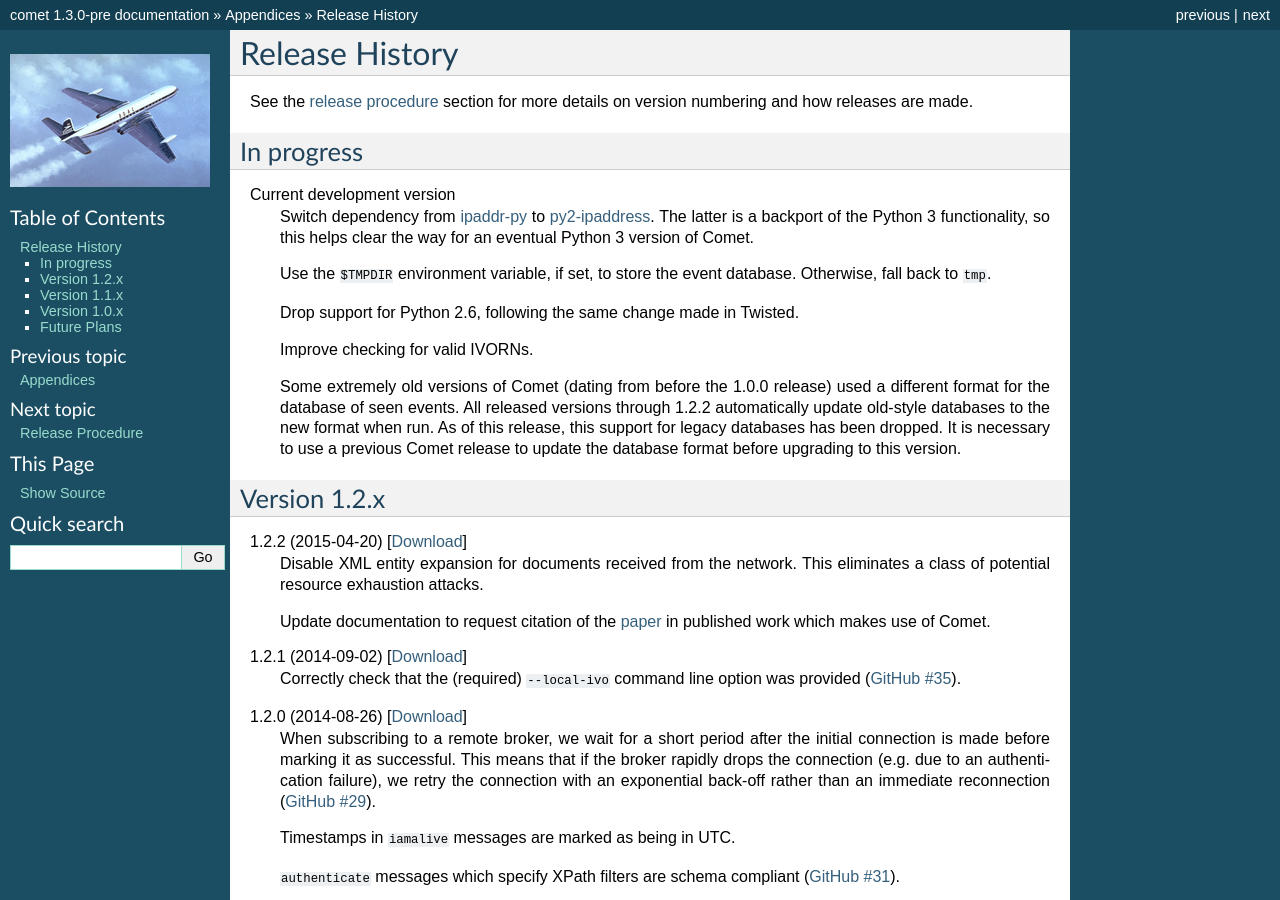
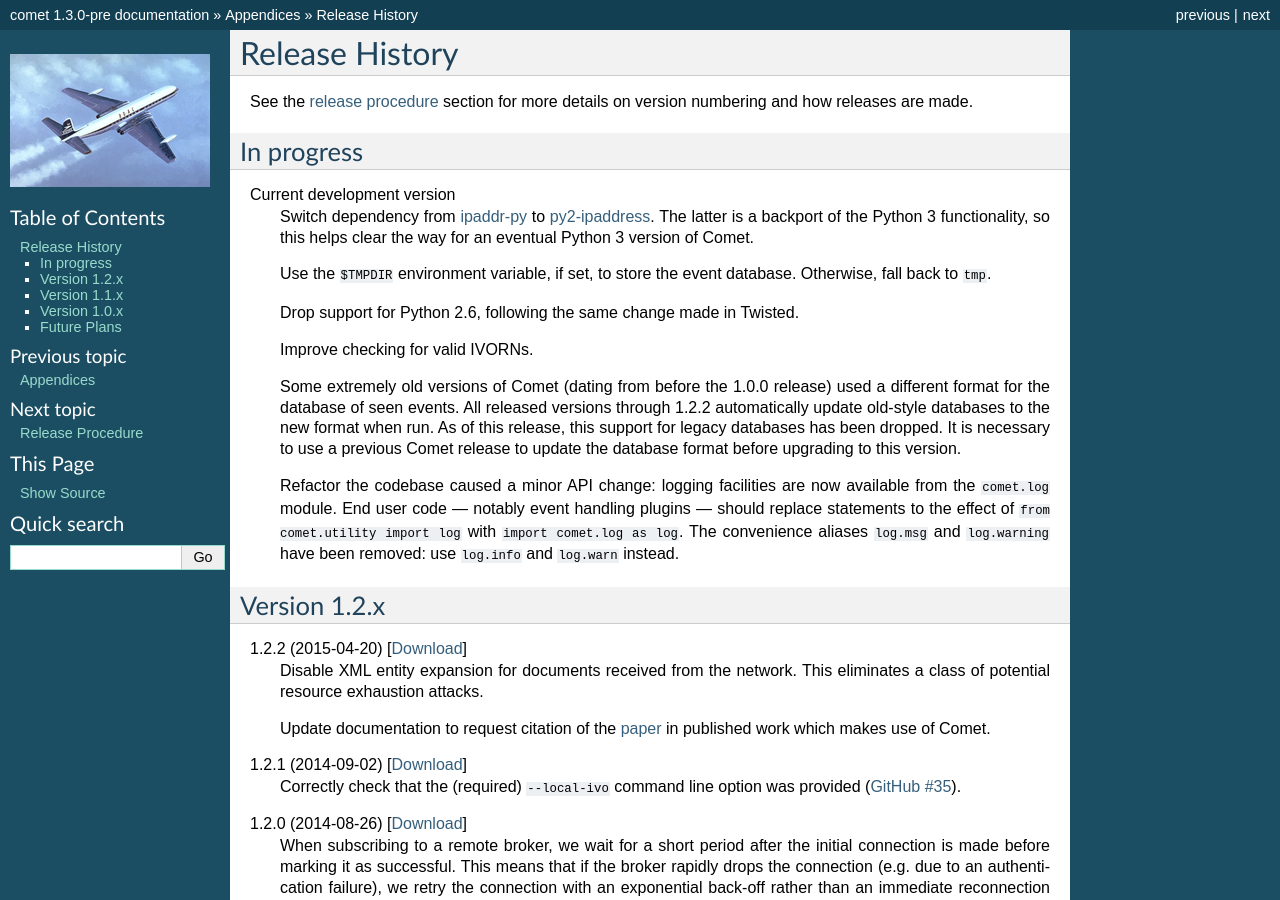
Before and after one commit to jdswinbank/Comet, a Sphinx documentation site: the page built from docs/appendix/history.rst, in a window 1280 px wide and 900 px high. Built offline with Sphinx 7.4.7, drawn with Linux system fonts in a browser that asks for light colours.

Commit message:
API changes in changelog.

```diff
--- a/docs/appendix/history.rst
+++ b/docs/appendix/history.rst
@@ -27,6 +27,13 @@ Current development version
     to the new format when run. As of this release, this support for legacy
     databases has been dropped. It is necessary to use a previous Comet
     release to update the database format before upgrading to this version.
+
+    Refactor the codebase caused a minor API change: logging facilities are
+    now available from the ``comet.log`` module. End user code — notably event
+    handling plugins — should replace statements to the effect of ``from
+    comet.utility import log`` with ``import comet.log as log``. The
+    convenience aliases ``log.msg`` and ``log.warning`` have been removed: use
+    ``log.info`` and ``log.warn`` instead.
 
 .. _ipaddr-py: https://code.google.com/p/ipaddr-py/
 .. _py2-ipaddress: https://bitbucket.org/kwi/py2-ipaddress/
```
